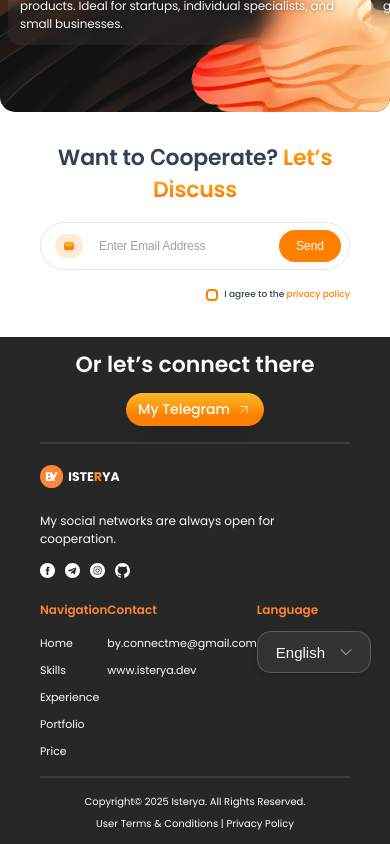
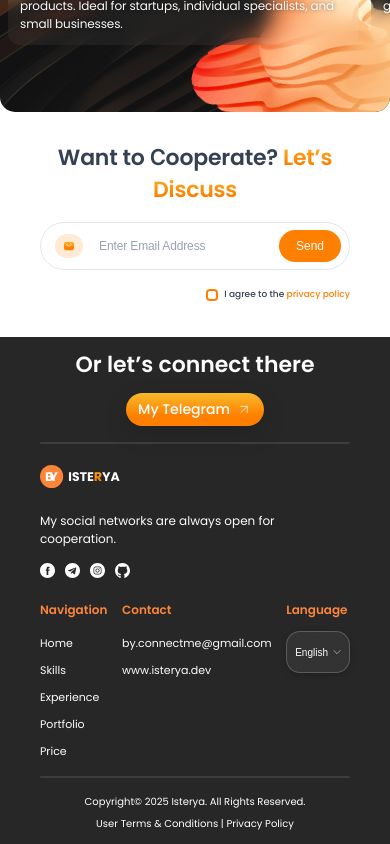
Before and after one commit to Isterya/my-portfolio, a React (Vite) app: page / in a window 390 px wide. Shown: the part 3747-4591 px from the top of the page. Built offline with nearby package versions, Linux system fonts and the light colour scheme.

Commit message:
style: adapt LanguageSwitcher component for breakpoints xl, lg, md, sm

```diff
--- a/src/components/languageSwitcher/languageSwitcher.scss
+++ b/src/components/languageSwitcher/languageSwitcher.scss
@@ -24,6 +24,36 @@
       border 0.25s ease,
       transform 0.2s ease;
 
+    @include respond(xl) {
+      padding: 8px 16px;
+      font-size: 14px;
+      gap: 12px;
+    }
+
+    @include respond(lg) {
+      padding: 7px 14px;
+      font-size: 13px;
+      gap: 10px;
+    }
+
+    @include respond(md) {
+      padding: 6px 12px;
+      font-size: 12px;
+      gap: 8px;
+    }
+
+    @include respond(sm) {
+      padding: 5px 10px;
+      font-size: 11px;
+      gap: 6px;
+    }
+
+    @include respond(xs) {
+      padding: 4px 8px;
+      font-size: 10px;
+      gap: 5px;
+    }
+
     &:hover {
       background: rgb(255 255 255 / 10%);
       border: 1px solid rgb(255 255 255 / 30%);
@@ -35,6 +65,26 @@
       height: 12px;
       transition: transform 0.3s ease;
       opacity: 0.9;
+
+      @include respond(lg) {
+        width: 11px;
+        height: 11px;
+      }
+
+      @include respond(md) {
+        width: 10px;
+        height: 10px;
+      }
+
+      @include respond(sm) {
+        width: 9px;
+        height: 9px;
+      }
+
+      @include respond(xs) {
+        width: 8px;
+        height: 8px;
+      }
     }
   }
 
@@ -55,6 +105,21 @@
     display: flex;
     flex-direction: column;
     align-items: center;
+
+    @include respond(md) {
+      min-width: 85px;
+      padding: 6px;
+    }
+
+    @include respond(sm) {
+      min-width: 70px;
+      padding: 5px;
+    }
+
+    @include respond(xs) {
+      min-width: 60px;
+      padding: 4px;
+    }
   }
 
   &__item {
@@ -68,6 +133,26 @@
     cursor: pointer;
     transition: background 0.2s ease;
 
+    @include respond(lg) {
+      font-size: 13px;
+      padding: 8px 16px;
+    }
+
+    @include respond(md) {
+      font-size: 12px;
+      padding: 7px 14px;
+    }
+
+    @include respond(sm) {
+      font-size: 11px;
+      padding: 6px 12px;
+    }
+
+    @include respond(xs) {
+      font-size: 10px;
+      padding: 5px 10px;
+    }
+
     &:hover {
       background: rgb(255 255 255 / 12%);
     }
```
